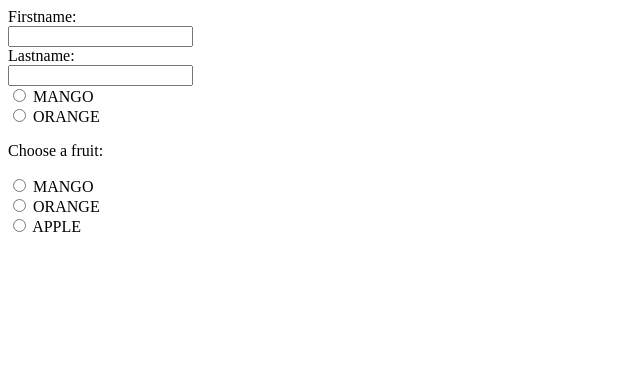
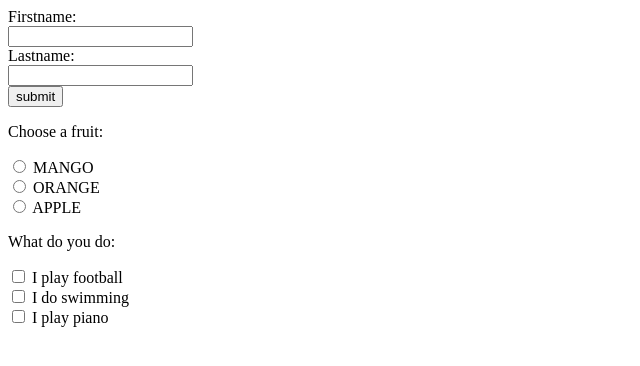
Before and after one commit to ianwambaire/HTMLCSS, a plain HTML site: page forms.html in a window 1280 px wide. Shown: the whole page, without its empty margins (0-640 px from the left). Drawn offline with Linux system fonts and the light colour scheme.

Commit message:
learnt on checkboxes

```diff
--- a/forms.html
+++ b/forms.html
@@ -13,15 +13,11 @@
         <input type="text" id="fname" name="fname"><br>
         <label for="lname">Lastname:</label><br>
         <input type="text" id="lname" name="lname"><br>
-         <!--Radio button-->
-        <input type="radio" id="mango" name="man" value="MANGO">
-        <label for="mango">MANGO</label><br>
-        <input type="radio" id="orange" name="man" value="ORANGE">
-        <label for="orange">ORANGE</label>
+        <input type="submit" value="submit">
 
     </form>
     <p>Choose a fruit:</p>
-    <form>
+    <form action="">
          <!--Radio button-->
          <!--Give them the same names-->
          <input type="radio" id="mango" name="learn" value="MANGO">
@@ -32,6 +28,16 @@
          <label for="apple">APPLE</label>
 
     </form>
+    <p>What do you do:</p>
+    <form action="">
+        <!---Checkbox-->
+        <input type="checkbox" id="football" name="activities" value="FOOTBALL">
+        <label for="football">I play football</label><br>
+        <input type="checkbox" id="swimming" name="activities" value="SWIMMING">
+        <label for="swimming">I do swimming</label><br>
+        <input type="checkbox" id="piano" name="activities" value="PIANO">
+        <label for="piano">I play piano</label>
+    </form>
 
 </body>
 </html>
```
